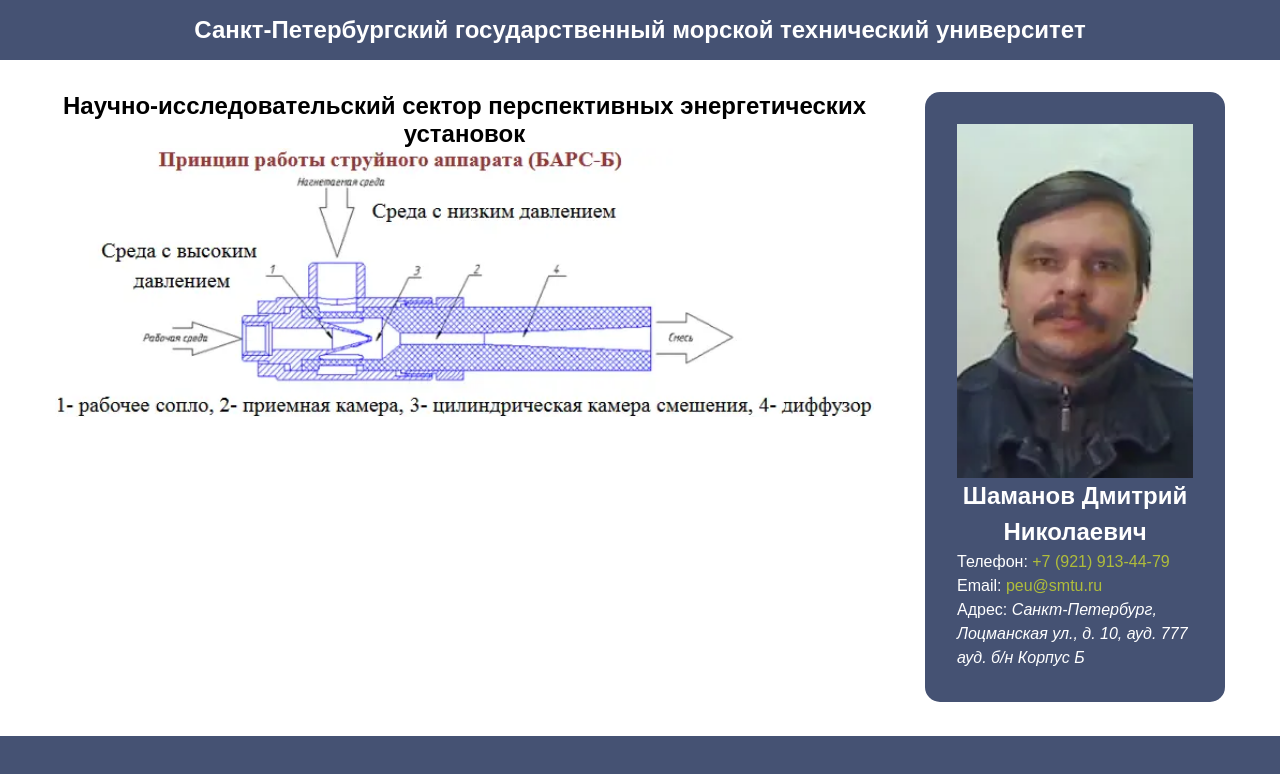
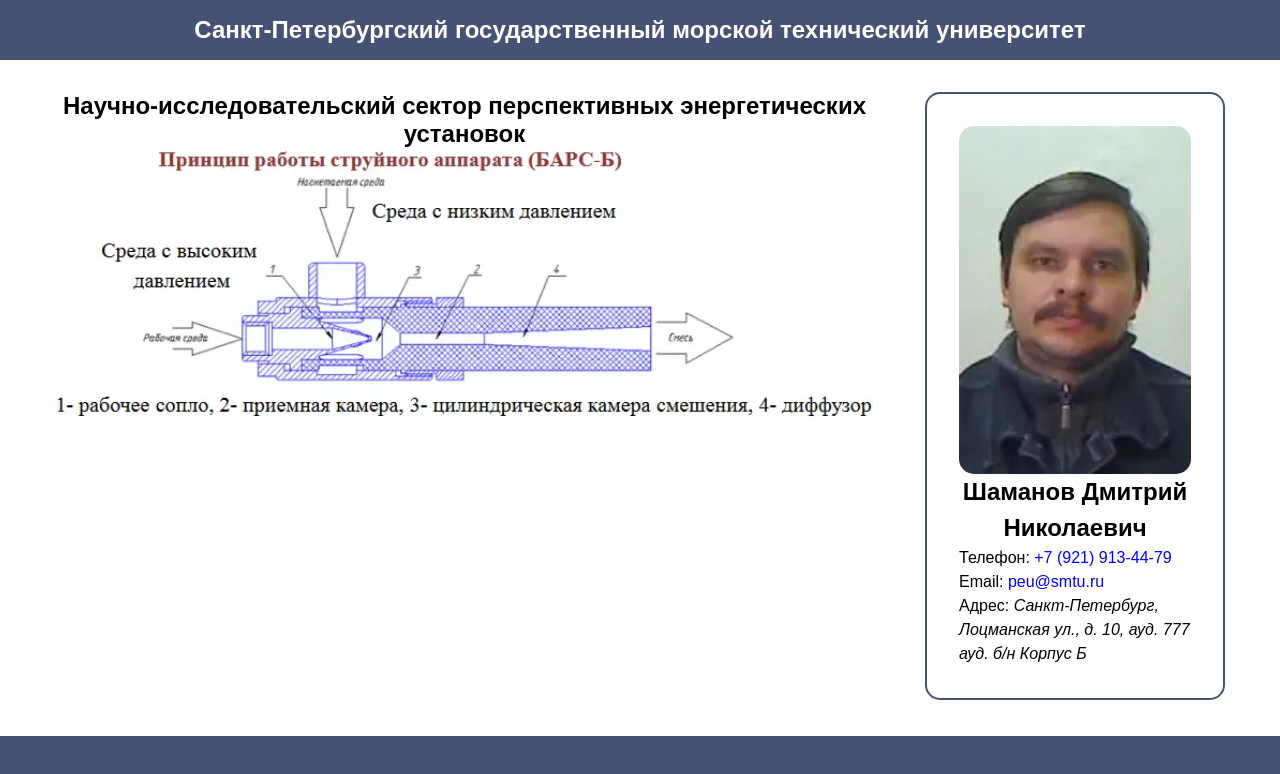
Before and after one commit to ShamanovDmitriy/hydrogen_energy_technologies, a plain HTML site: page index.html in a window 1280 px wide. Drawn offline with Linux system fonts and the light colour scheme.

Commit message:
site changed

```diff
--- a/css/style.css
+++ b/css/style.css
@@ -112,8 +112,9 @@ main {
   max-width: 300px;
   padding: 2em;
   border-radius: 15px;
-  background-color: #455273;
-  color: #fff;
+  /* background-color: #455273; */
+  /* color: #fff; */
+  border: 2px solid #455273;
 }
 @media (max-width: 400px) {
   .card-photo {
@@ -142,6 +143,10 @@ main {
   width: 100%;
 }
 
+.photo__img {
+  border-radius: 15px;
+}
+
 .name {
   line-height: 1.5em;
   text-align: center;
@@ -151,11 +156,11 @@ main {
   display: block;
   line-height: 1.5em;
   line-height: 1.5em;
-  color: rgb(176, 189, 59);
+  color: blue;
 }
 
 .link__text {
-  color: #fff;
+  color: #000;
 }
 
 .address {
```
